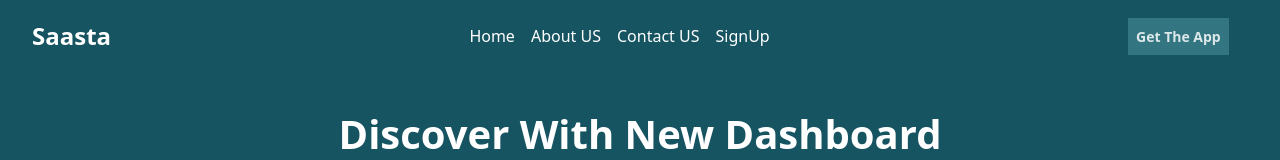
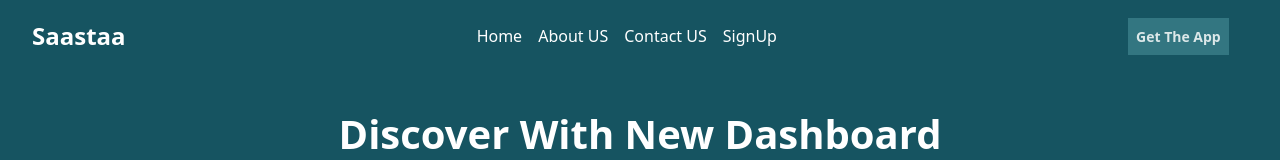
Before and after one commit to dauqu/VS_Panel_Website, a React (Create React App) app: page / in a window 1280 px wide. Shown: the top 160 px of the page. Built offline with nearby package versions, Linux system fonts and the light colour scheme.

Commit message:
new push name

```diff
--- a/src/components/Header.jsx
+++ b/src/components/Header.jsx
@@ -47,7 +47,7 @@ function Header() {
             <div>
               <div className="flex items-center justify-between py-3 md:py-5 md:block">
                 <Link to="/">
-                  <h2 className="text-2xl text-[white] font-bold">Saasta</h2>
+                  <h2 className="text-2xl text-[white] font-bold">Saastaa</h2>
                 </Link>
                 <div className="md:hidden">
                   <button
```
